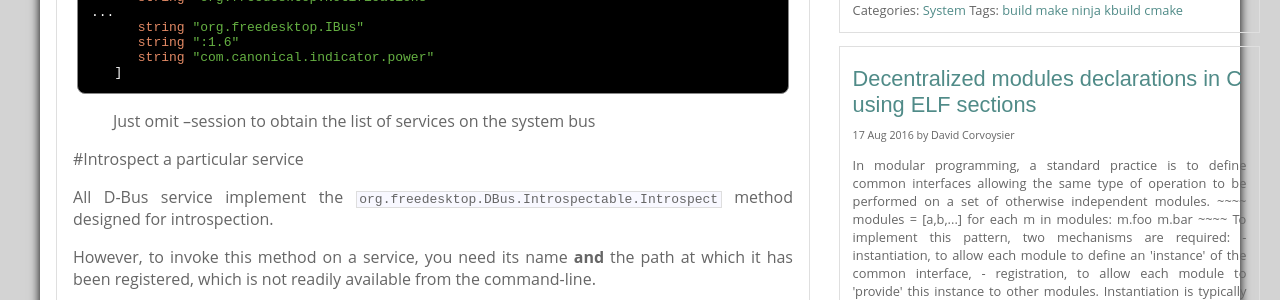
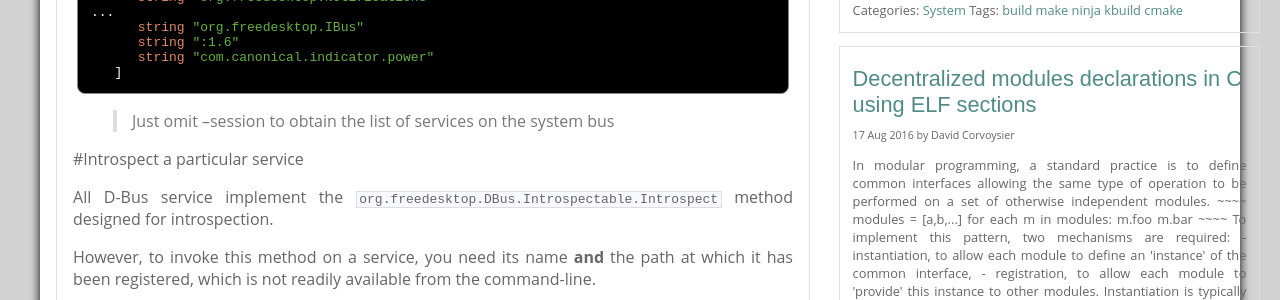
Before and after one commit to mgcrea/benchmark-kaizoumark, a Jekyll site: the page built from _posts/2014-06-01-dbus-command-line.md, in a window 1280 px wide. Shown: the part 649-949 px from the top of the page. Built offline with Jekyll 4.4.1, drawn with Linux system fonts in a browser that asks for light colours; comment, search, counter and statistics services are not loaded.

Commit message:
Improved blockquotes visibility

```diff
--- a/css/style.css
+++ b/css/style.css
@@ -249,6 +249,12 @@ article p code, article ul code {
     padding: 0 0.2em;
 }
 
+article blockquote {
+	padding: 0 15px;
+    color: #777;
+	border-left: 4px solid #ddd;
+}
+
 /* Posts */
 
 ol#posts {
```
